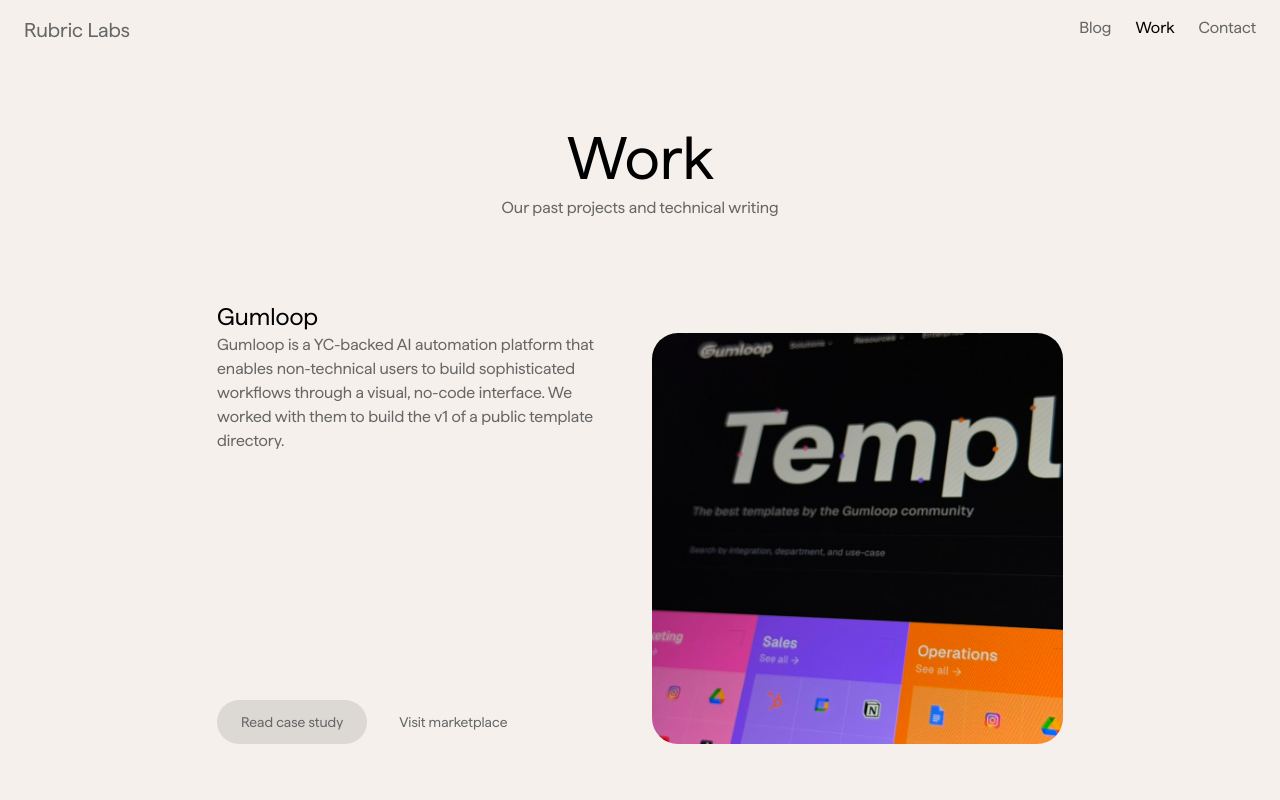
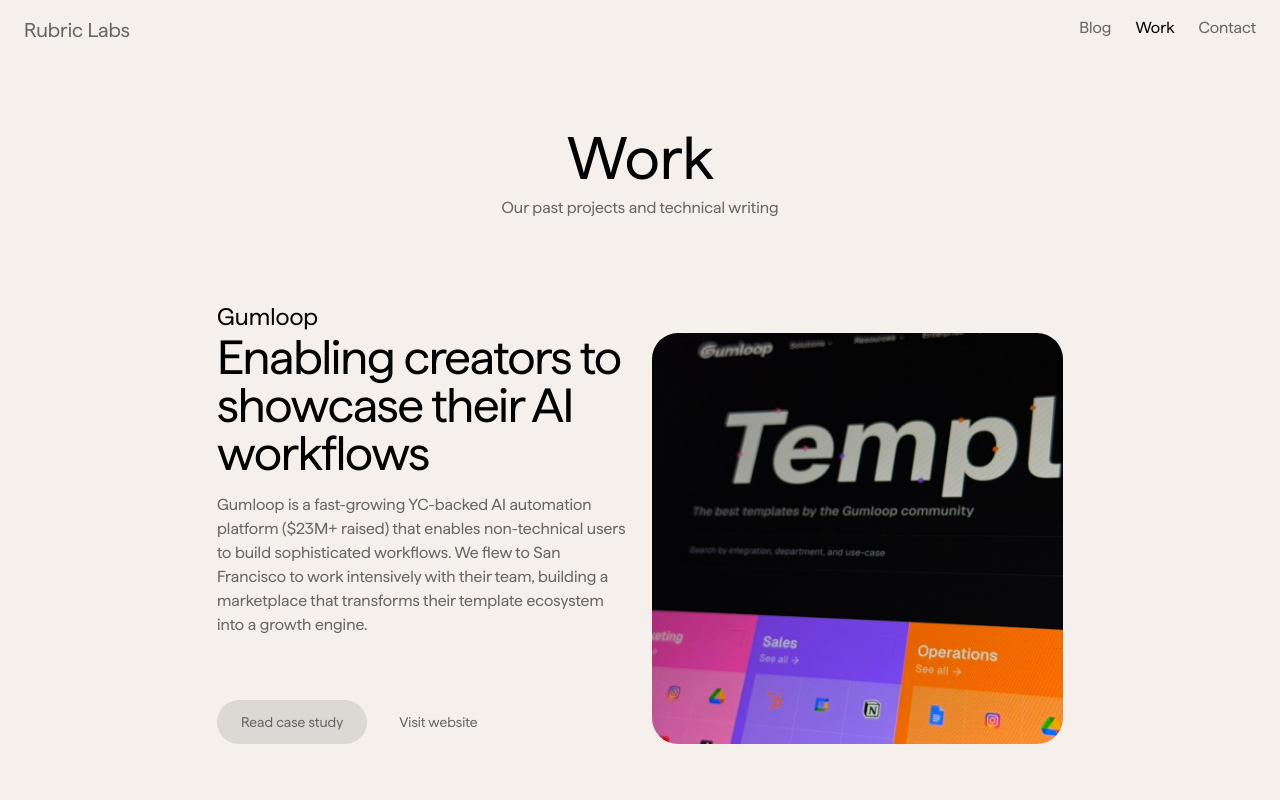
Before and after one commit to RubricLab/website, a Next.js app: page /work in a window 1280 px wide. Shown: the top 800 px of the page. Built offline with nearby package versions, Linux system fonts and the light colour scheme; no server answers.

Commit message:
Update Gumloop project description and links for clarity and accuracy

```diff
--- a/src/ui/work-table.tsx
+++ b/src/ui/work-table.tsx
@@ -31,16 +31,17 @@
 		category: 'Client',
 		date: '2025',
 		description:
-			'Gumloop is a YC-backed AI automation platform that enables non-technical users to build sophisticated workflows through a visual, no-code interface. We worked with them to build the v1 of a public template directory.',
+			'Gumloop is a fast-growing YC-backed AI automation platform ($23M+ raised) that enables non-technical users to build sophisticated workflows. We flew to San Francisco to work intensively with their team, building a marketplace that transforms their template ecosystem into a growth engine.',
 		image: <div className="aspect-square" />,
 		link: {
-			href: '/blog/gumloop-marketplace',
+			href: '/blog/gumloop-templates',
 			label: 'Read case study'
 		},
 		name: 'Gumloop',
+		quote: 'Enabling creators to showcase their AI workflows',
 		secondaryLink: {
-			href: 'https://gumloop.com/marketplace',
-			label: 'Visit marketplace',
+			href: 'https://gumloop.com/templates',
+			label: 'Visit website',
 			target: '_blank'
 		}
 	},
```
